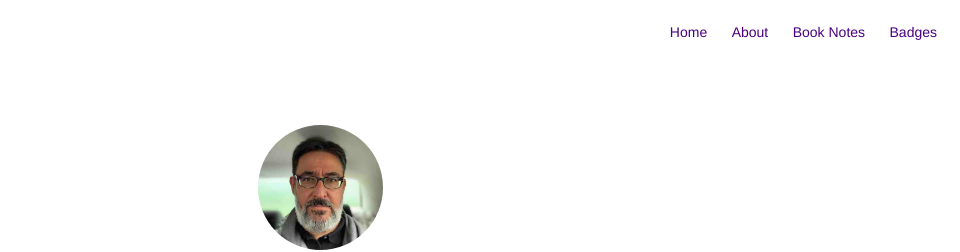
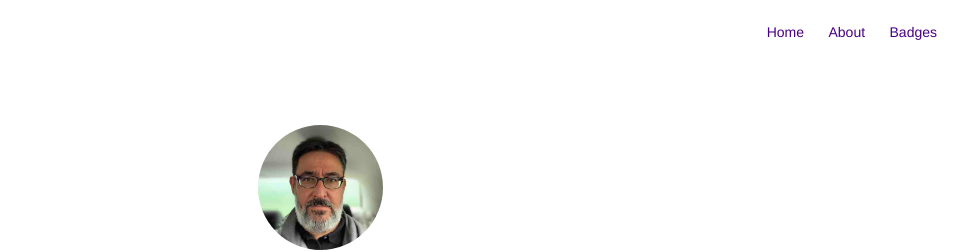
Before and after one commit to carlos-navarro/carlos-navarro.github.io, a Jekyll site: the page built from books.html, in a window 1280 px wide. Shown: the top 252 px of the page, without its empty margins (320-1280 px from the left). Built offline with Jekyll 4.4.1, drawn with Linux system fonts in a browser that asks for light colours; nearby versions of some CDN libraries.

```diff
--- a/_includes/nav.html
+++ b/_includes/nav.html
@@ -31,7 +31,7 @@
         {% endif %}
 
         {% if site.books == true %}
-            {% if page.title != "Books" %}
+            {% if page.title != "Book Notes" %}
                 <li class="item">
                     <a class="link" href="{{ site.url }}/books">Book Notes</a>
                 </li>
```
